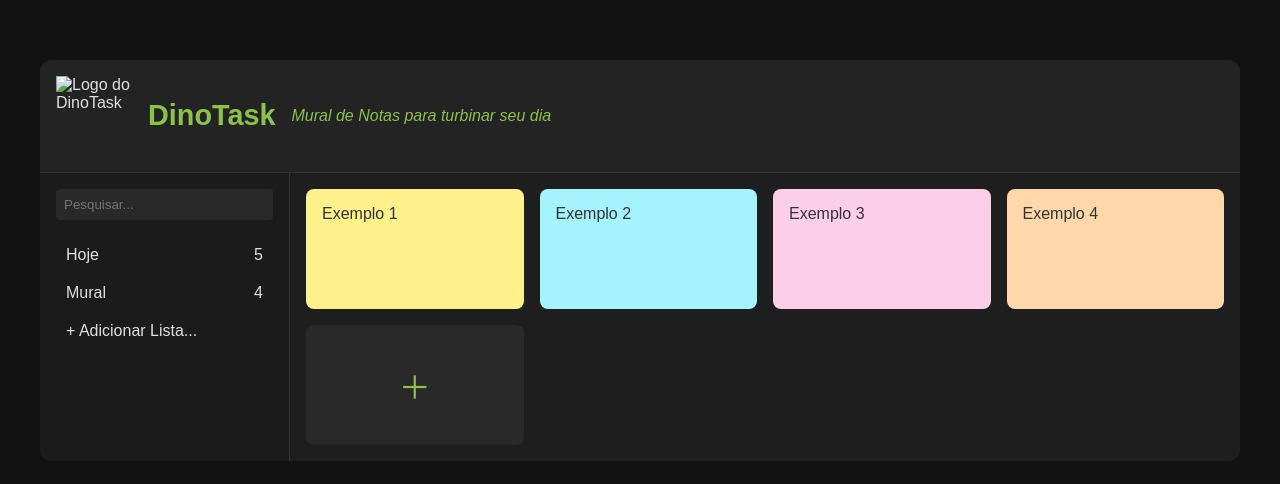
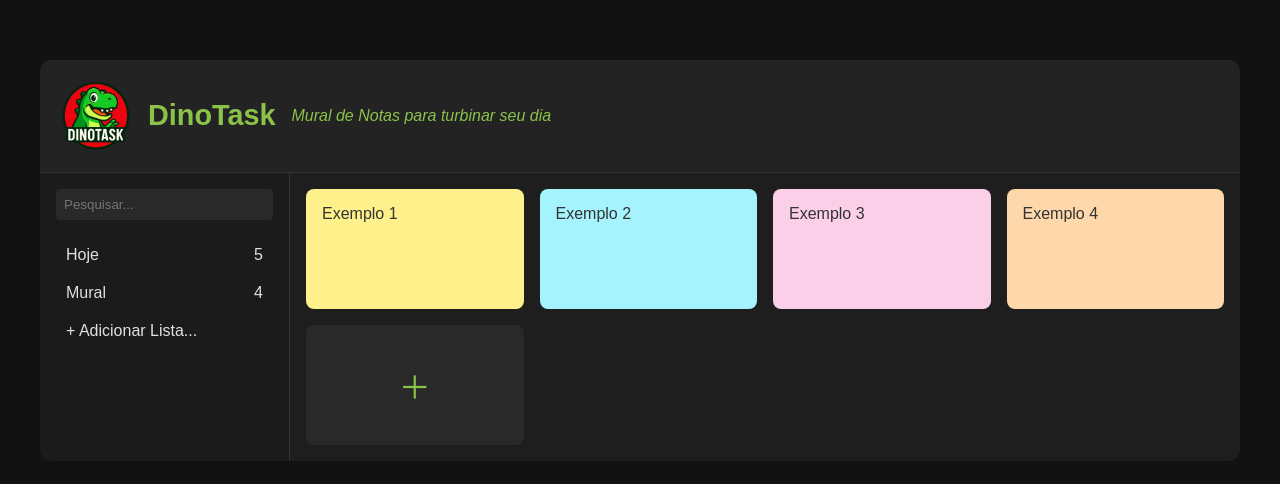
Before and after one commit to RegianeRSilva/dinotask, a plain HTML site: page index.html in a window 1280 px wide. Shown: the part 140-624 px from the top of the page. Drawn offline with Linux system fonts and the light colour scheme.

Commit message:
add logo

```diff
--- a/index.html
+++ b/index.html
@@ -10,7 +10,7 @@
   <div class="app-container">
     <!-- cabeçalho com logo e título -->
     <header class="cabecalho">
-      <img src="logo.png" alt="Logo do DinoTask" class="logo">
+      <img src="/img/dinotask.png" alt="Logo do DinoTask" class="logo">
       <h1>DinoTask</h1>
       <p class="slogan">Mural de Notas para turbinar seu dia</p>
     </header>
```
